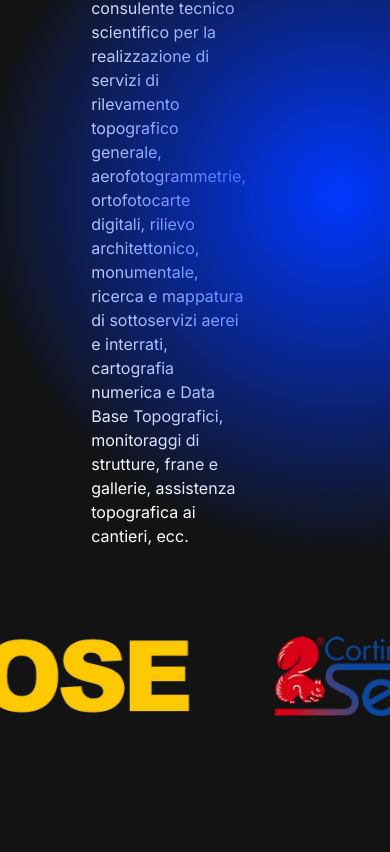
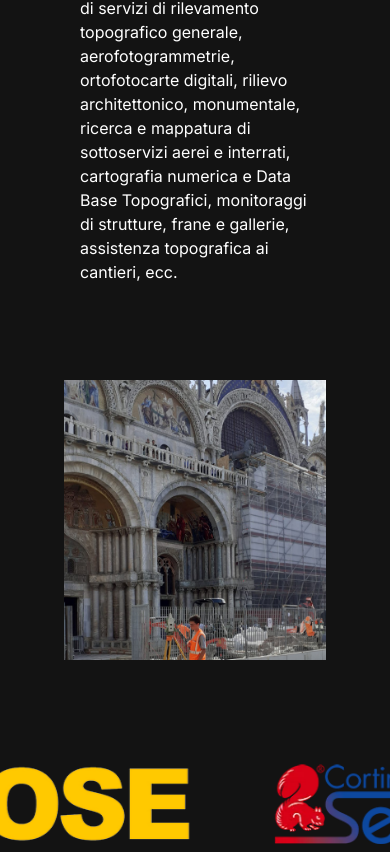
Before and after one commit to digital-rilievi/web, a Next.js app: page / in a window 390 px wide. Shown: the part 1987-2839 px from the top of the page. Before the commit the page ends 2711 px from the top, so only its background shows below. Built offline with nearby package versions, Linux system fonts and the light colour scheme.

Commit message:
fixed ImageText mediaqueries for responsiveness | fixed blue circle in home

```diff
--- a/src/app/components/ImageText/ImageText.module.css
+++ b/src/app/components/ImageText/ImageText.module.css
@@ -25,6 +25,10 @@
   z-index: 2; /* Set z-index higher than BlueCircle */
 }
 
+.containerHelper {
+  flex: 0.1;
+}
+
 .title {
   align-self: flex-start;
   text-align: left;
@@ -47,9 +51,66 @@
 
 .blueCircleWrapper {
   position: absolute;
-  top: 0;
+  top: -240px;
   left: 0;
   z-index: 1; /* Set z-index lower than Content */
   height: 720px;
   width: 720px;
 }
+
+
+  /* Media query for smaller layout */
+  @media (max-width: 1920px) {
+    .containerHelper {
+        flex: 0;
+    }
+  }
+
+    /* Media query for smaller layout */
+  @media (max-width: 1460px) {
+    .blueCircleWrapper {
+    top: -180px;
+    height: 520px;
+    width: 520px;
+}
+  }
+
+  /* Media query for mobile layout */
+  @media (max-width: 1024px) {
+  .container,
+  .image,
+  .text,
+  .title {
+    flex-direction: column; /* Switch to a vertical layout for smaller screens */
+    align-items: flex-start; /* Align items to the top left in mobile layout */
+  }
+
+  .content {
+    padding: 1rem;
+  }
+
+  .container {
+    margin-top: 1rem; /* Add spacing at the top of each component */
+    margin-bottom: 2rem; /* Add spacing at the bottom of each component */
+  }
+
+  .title,
+  .text {
+    margin-left: 2rem;
+    margin-right: 2rem;
+    margin-bottom: 1rem;
+    padding: 0;
+  }
+
+  .image {
+    max-width: 100%; /* Allow the image to take the full width in mobile layout */
+    margin-right: 0; /* Remove margin for mobile layout */
+    padding: 2rem;
+  }
+
+   .blueCircleWrapper {
+    top: 0px;
+    height: 0px;
+    width: 0px;
+}
+}
--- a/src/app/components/ImageText/ImageText.tsx
+++ b/src/app/components/ImageText/ImageText.tsx
@@ -16,6 +16,7 @@ interface ImageTextProps {
 const ImageText = (props: ImageTextProps) => {
   return (
     <div className={`${styles.container} ${props.inverted ? styles.inverted : ''}`}>
+      <div className={styles.containerHelper}></div>
       <div className={`${styles.content} ${props.blueCircle ? styles.contentWithCircle : ''}`}>
         {props.title && (
           <h2 className={styles.title}>
@@ -46,6 +47,7 @@ const ImageText = (props: ImageTextProps) => {
           </h2>
         )} */}
       </div>
+      <div className={styles.containerHelper}></div>
       <div className={styles.image}>
         <img src={props.image} alt="Image" />
       </div>
```
